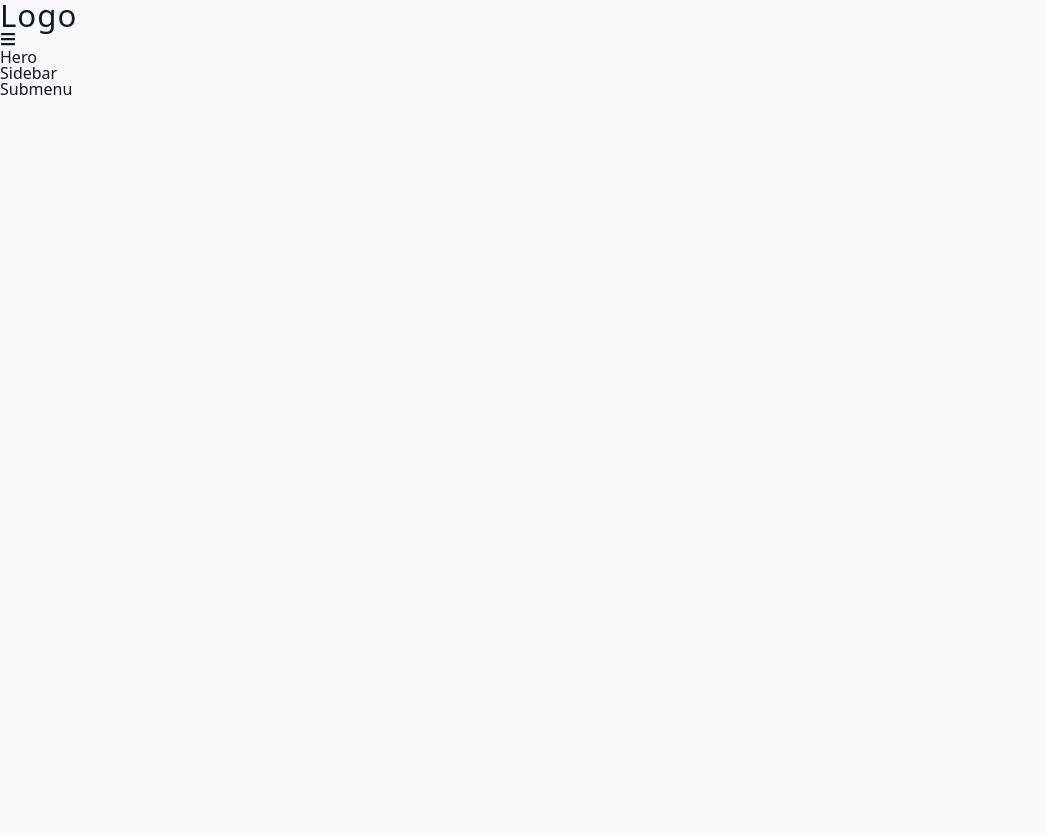
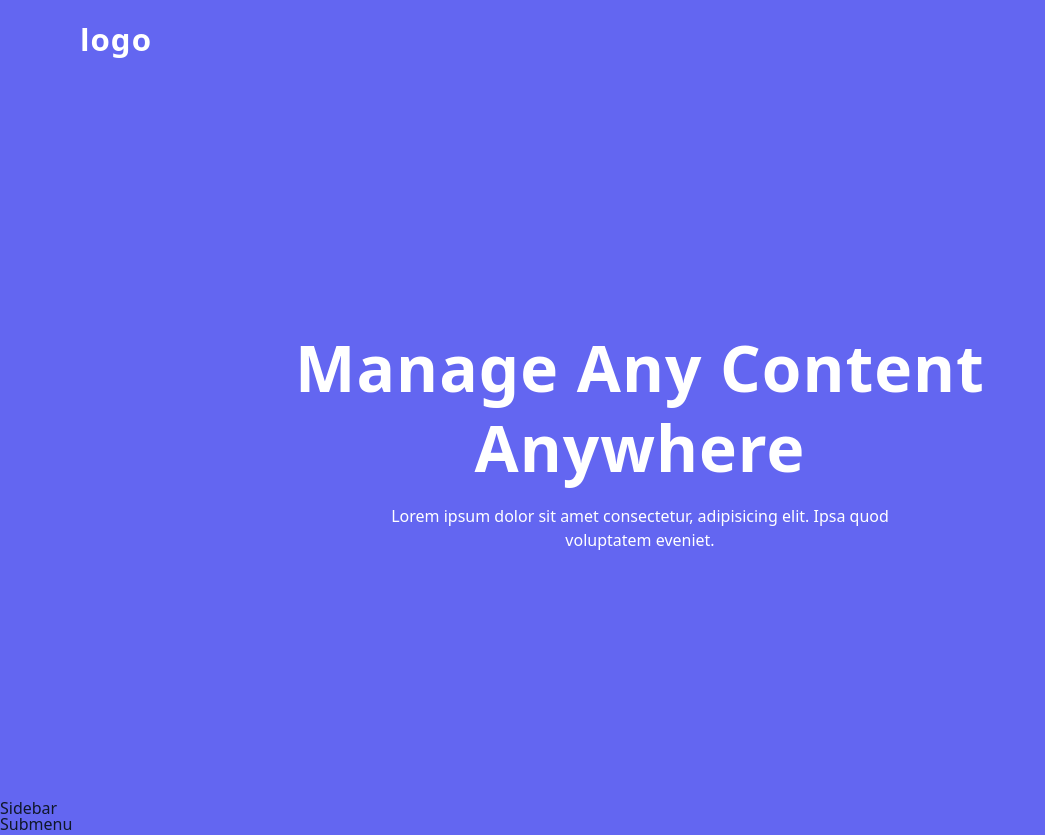
Before and after one commit to stormymayday/react-sublinks, a Next.js app: page / in a window 1280 px wide. Shown: the whole page, without its empty margins (0-1045 px from the left). Before the commit the page ends 800 px from the top, so only its background shows below. Built offline with nearby package versions, Linux system fonts and the light colour scheme.

Commit message:
Hero component

```diff
--- a/app/globals.css
+++ b/app/globals.css
@@ -262,3 +262,86 @@ ul {
 PROJECT CSS
 ===============
 */
+body {
+    background: var(--primary-500);
+}
+/*
+=============
+Navbar
+===============
+*/
+nav {
+    height: 5rem;
+    display: flex;
+    align-items: center;
+    justify-content: center;
+}
+.nav-center {
+    width: var(--fluid-width);
+    max-width: var(--max-width);
+    display: flex;
+    align-items: center;
+    justify-content: space-between;
+}
+.logo {
+    text-transform: none;
+    color: var(--white);
+    letter-spacing: var(--letterSpacing);
+    font-weight: 700;
+}
+.toggle-btn {
+    width: 2rem;
+    height: 2rem;
+    display: flex;
+    align-items: center;
+    justify-content: center;
+    background: var(--white);
+    color: var(--primary-700);
+    border-radius: var(--borderRadius);
+    border-color: transparent;
+    transition: var(--transition);
+    cursor: pointer;
+}
+.toggle-btn:hover {
+    transform: scale(1.05);
+}
+/*
+=============
+Hero
+===============
+*/
+.hero-container {
+    min-height: calc(100vh - 5rem);
+    display: flex;
+    align-items: center;
+    justify-content: center;
+}
+.hero-center {
+    color: var(--white);
+    width: var(--fluid-width);
+    max-width: var(--max-width);
+}
+
+.hero-center h1 {
+    font-size: clamp(3rem, 5vw, 5rem);
+    margin-bottom: 1rem;
+    font-weight: 700;
+    line-height: 1.25;
+}
+
+.hero-center p {
+    line-height: 1.5;
+}
+
+@media screen and (min-width: 992px) {
+    .hero-center {
+        text-align: center;
+    }
+    .hero-center p {
+        max-width: 35em;
+        margin: 0 auto;
+    }
+    .toggle-btn {
+        display: none;
+    }
+}
--- a/components/Hero.tsx
+++ b/components/Hero.tsx
@@ -1,4 +1,17 @@
 function Hero() {
-    return <div>Hero</div>;
+    return (
+        <div className="hero-container">
+            <div className="hero-center">
+                <h1>
+                    manage any content <br />
+                    Anywhere
+                </h1>
+                <p>
+                    Lorem ipsum dolor sit amet consectetur, adipisicing elit.
+                    Ipsa quod voluptatem eveniet.
+                </p>
+            </div>
+        </div>
+    );
 }
 export default Hero;
--- a/components/Navbar.tsx
+++ b/components/Navbar.tsx
@@ -9,7 +9,7 @@ function Navbar() {
     return (
         <nav>
             <div className="nav-center">
-                <h3>logo</h3>
+                <h3 className="logo">logo</h3>
                 <button
                     className="toggle-btn"
                     onClick={() => setIsSidebarOpen(!isSideBarOpen)}
```
